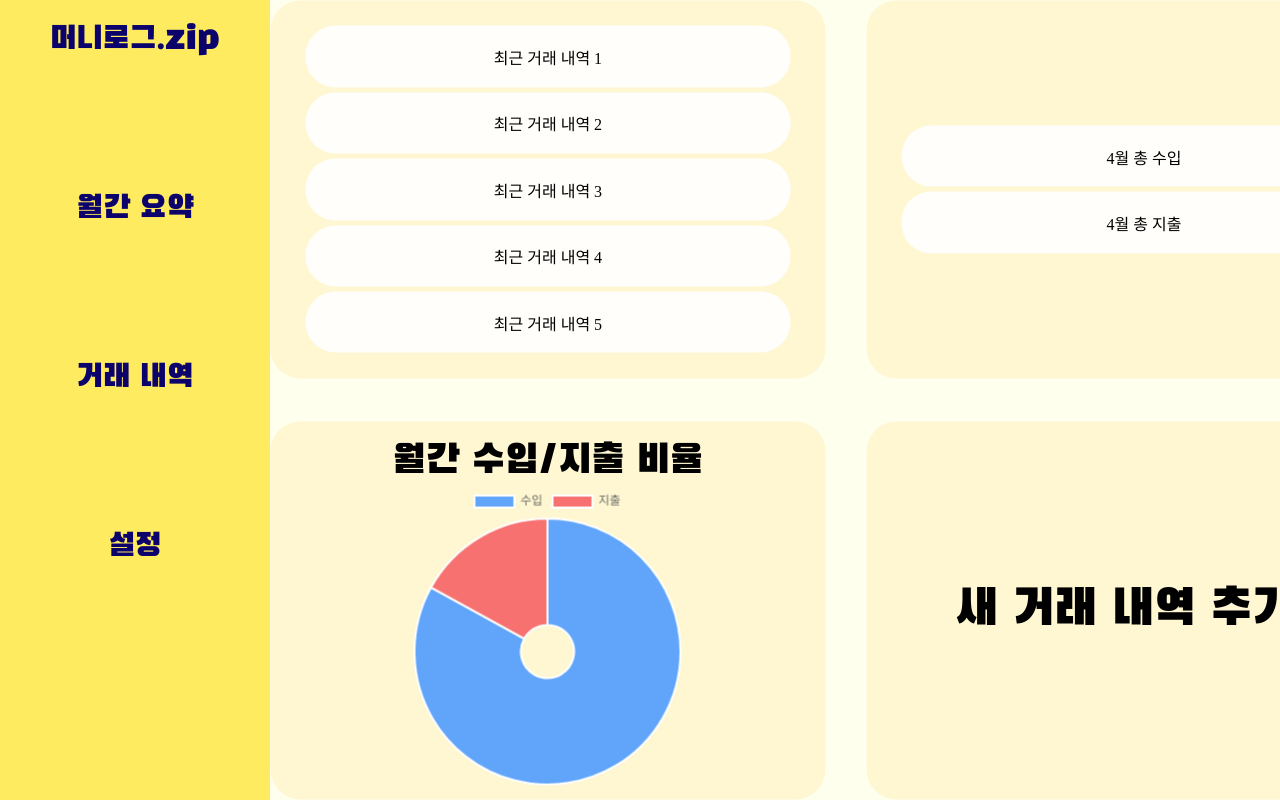
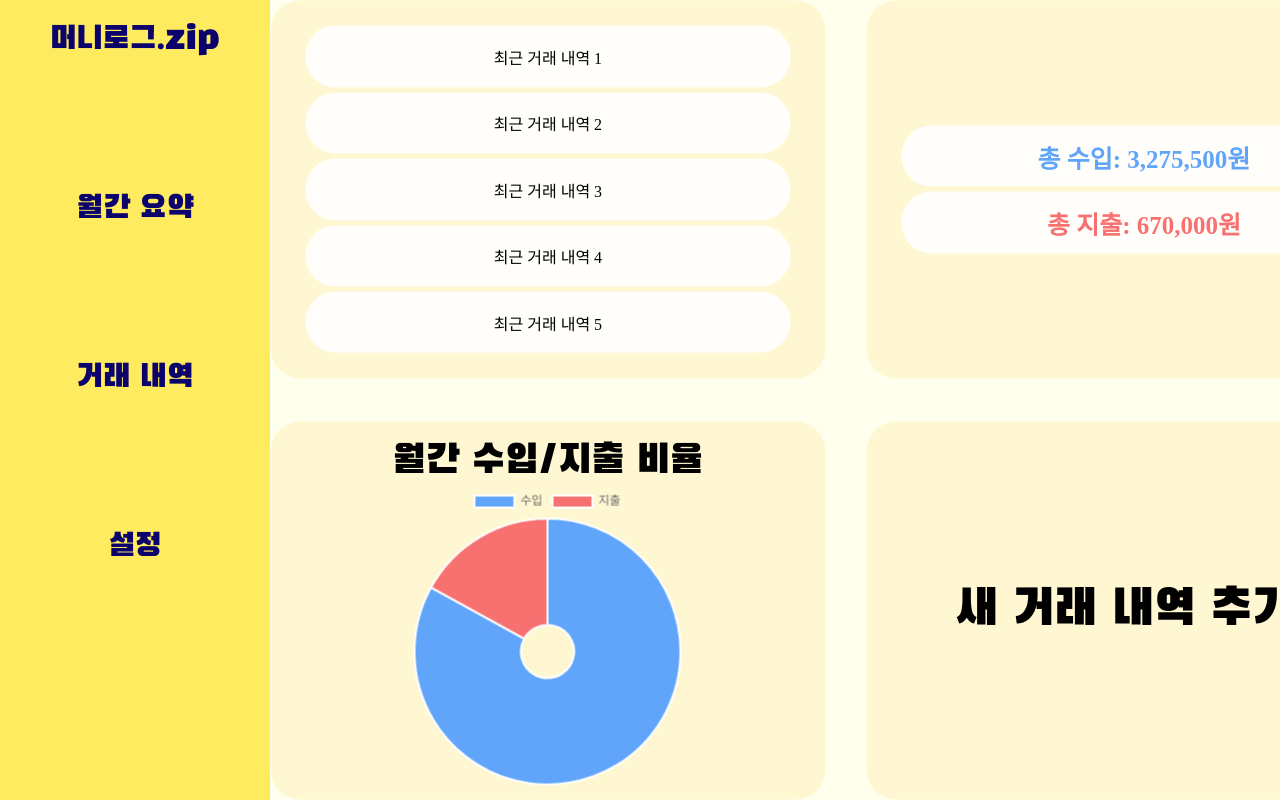
Before and after one commit to ByeongwooAn/-Skeletone-Project-Household-Ledger, a Vue app: page / in a window 1280 px wide. Shown: the top 800 px of the page. Built offline with nearby package versions, Linux system fonts and the light colour scheme; data requests are answered from the project's data file.

Commit message:
feat: 총 수입/지출 서버 연결 작업 중..

```diff
--- a/src/components/MainComponent.vue
+++ b/src/components/MainComponent.vue
@@ -2,6 +2,29 @@
 import "../css/mainview.css";
 import { RouterLink } from "vue-router";
 import DoughnutChart from "./cashmonth/DoughnutChart.vue";
+import ApiService from "@/function/apiService";
+import { ref, onMounted } from "vue";
+
+// ref로 상태 선언
+const incomeTotal = ref(0);
+const expenseTotal = ref(0);
+
+// API 호출 함수
+async function getTypeTotal(type) {
+    try {
+        const res = await ApiService.getTypes(type);
+        return res.data.reduce((sum, item) => sum + item.amount, 0);
+    } catch (err) {
+        console.error(`${type} 불러오기 실패`, err);
+        return 0;
+    }
+}
+
+// 컴포넌트 로딩 시 호출
+onMounted(async () => {
+    incomeTotal.value = await getTypeTotal("income");
+    expenseTotal.value = await getTypeTotal("expense");
+});
 </script>
 
 <template>
@@ -15,8 +38,13 @@ import DoughnutChart from "./cashmonth/DoughnutChart.vue";
         </div>
 
         <div id="main-attribute-div2">
-            <div id="recent-deal-first">4월 총 수입</div>
-            <div id="recent-deal">4월 총 지출</div>
+            <!-- API 값 표시 -->
+            <div id="total-income">
+                총 수입: {{ incomeTotal.toLocaleString() }}원
+            </div>
+            <div id="total-expense">
+                총 지출: {{ expenseTotal.toLocaleString() }}원
+            </div>
         </div>
 
         <div id="main-attribute-div3">
--- a/src/css/mainview.css
+++ b/src/css/mainview.css
@@ -66,3 +66,29 @@
     height: 300px;
     width: 300px;
 }
+
+#total-income {
+    margin-top: 0px;
+    text-align: center;
+    align-content: center;
+    width: 485.18px;
+    height: 61.39px;
+    background-color: #fffefa;
+    border-radius: 30px;
+    font-size: 25px;
+    font-weight: bold;
+    color: #60a5fa;
+}
+
+#total-expense {
+    margin-top: 5px;
+    text-align: center;
+    align-content: center;
+    width: 485.18px;
+    height: 61.39px;
+    background-color: #fffefa;
+    border-radius: 30px;
+    font-size: 25px;
+    font-weight: bold;
+    color: #f87171;
+}
```
